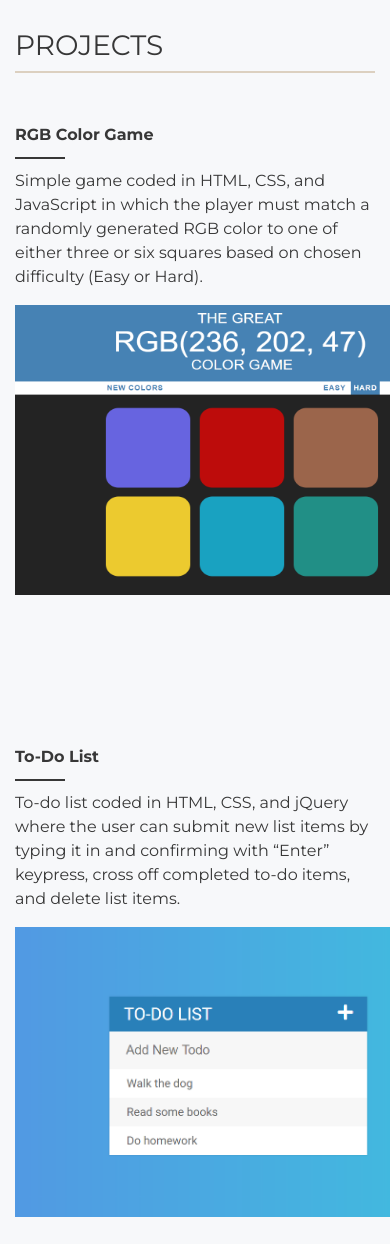
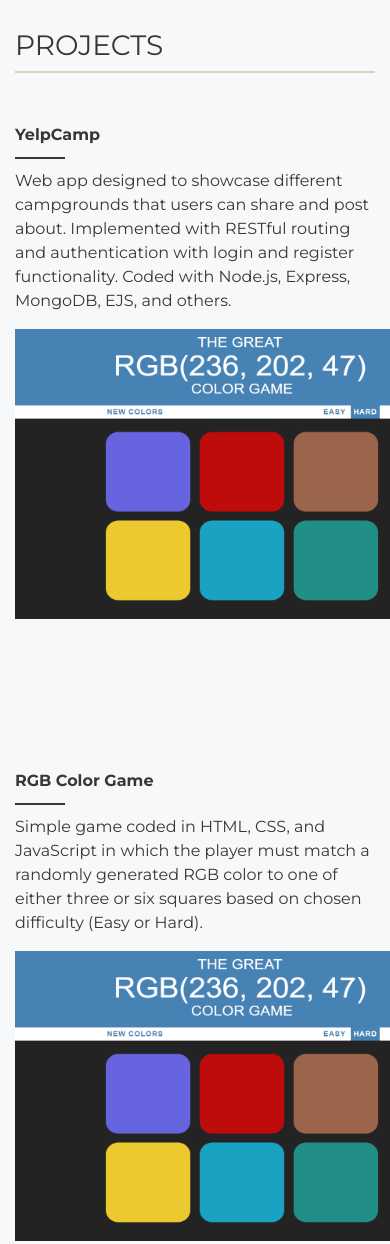
Before and after one commit to justinkangbae/Personal-Website, a website: page index.html in a window 390 px wide. Shown: the part 1160-2404 px from the top of the page. Drawn offline with nearby package versions, Linux system fonts and the light colour scheme.

Commit message:
add additional project entry and update resume file

```diff
--- a/index.html
+++ b/index.html
@@ -45,6 +45,21 @@
 		<!-- div for first project entry -->
 		<div class="row project_entry">
 			<div class="col-lg-6 col-md-12" title="">
+				<p class="project_title"><strong>YelpCamp</strong></p>
+				<div class="project_underline"></div>
+				<p>Web app designed to showcase different campgrounds that users can share and post about. Implemented with RESTful routing and authentication with login and register functionality. Coded with Node.js, Express, MongoDB, EJS, and others.</p>
+			</div>
+
+			<div class="col-lg-6 col-md-12 text-center" data-aos="fade-left" data-aos-once="true">
+				<a href="https://yelpcamp-jkb.herokuapp.com/" target="_blank" class="hvr-grow">
+					<img class="project_image" src="images/rgb_game.png">
+				</a>
+			</div>
+		</div>
+
+		<!-- div for second project entry -->
+		<div class="row project_entry">
+			<div class="col-lg-6 col-md-12" title="">
 				<p class="project_title"><strong>RGB Color Game</strong></p>
 				<div class="project_underline"></div>
 				<p>Simple game coded in HTML, CSS, and JavaScript in which the player must match a randomly generated RGB color to one of either three or six squares based on chosen difficulty (Easy or Hard). </p>
@@ -57,7 +72,7 @@
 			</div>
 		</div>
 
-		<!-- div for second project entry -->
+		<!-- div for third project entry -->
 		<div class="row project_entry">
 			<div class="col-lg-6 col-md-12">
 				<p class="project_title"><strong>To-Do List</strong></p>
```
Also changed, not shown: 1 other file.
